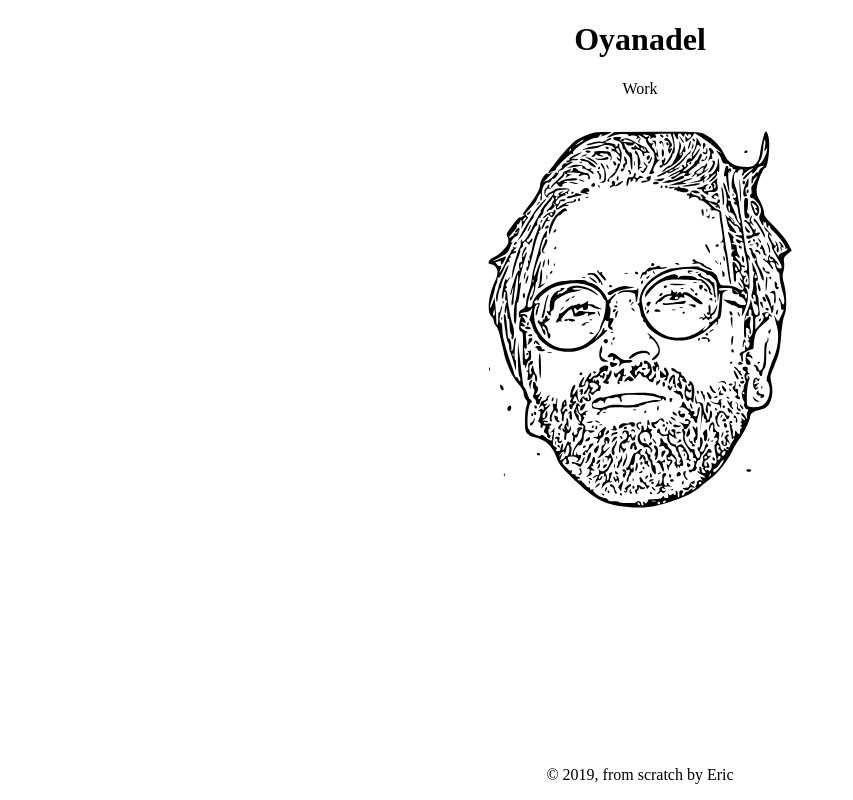
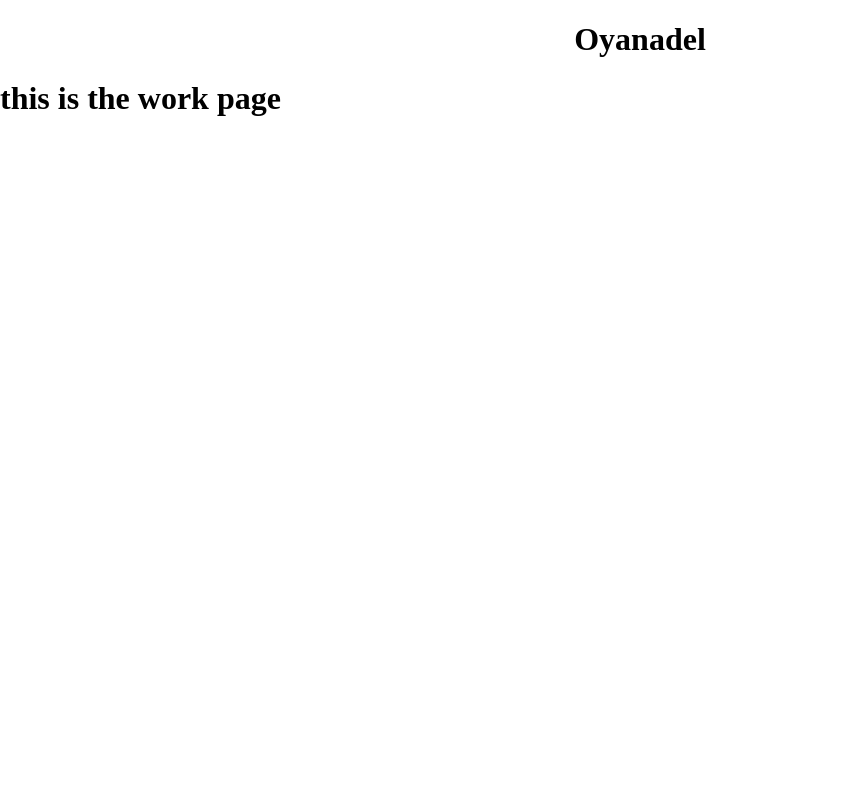
Before and after one commit to Aereli/Portfolio-React, a React (Create React App) app: page /work in a window 1280 px wide. Shown: the whole page, without its empty margins (0-853 px from the left). Built offline with nearby package versions, Linux system fonts and the light colour scheme; a web font is replaced by a local one.

Commit message:
fix links problem

```diff
--- a/src/App.js
+++ b/src/App.js
@@ -2,15 +2,21 @@ import React from 'react';
 // import logo from './logo.svg';
 import './App.css';
 import Home from './pages/home'
-// import { BrowserRouter, Switch, Route } from 'react-router-dom'
+import Work from './pages/work'
+import { BrowserRouter, Switch, Route } from 'react-router-dom'
 
 
 const App = () => {
-  return (
-    <div className="App">
-     <Home/>
+  return(
+    <div>
+      <BrowserRouter>
+        <Switch>
+          <Route exact path="/" component={Home}/>
+          <Route path="/work" component={Work}/>
+        </Switch>
+      </BrowserRouter>
     </div>
   )
 }
 
-export default App;
+export default App
--- a/src/pages/home.js
+++ b/src/pages/home.js
@@ -1,18 +1,21 @@
 import React from 'react'
-import { BrowserRouter as Router, Switch, Link, Route } from 'react-router-dom'
+import { BrowserRouter as Router} from 'react-router-dom'
 import '../stylesheets/home.css'
 import Face from '../images/face_black.svg'
+// import Work from '../pages/work'
 
 class Home extends React.Component{
   render(){
     return(
       <div>
         <Router>
-          <h1><Link to="./home.js" className="home-header">Oyanadel</Link></h1>
-          <Link to="./work.js" className="home-nav-link">Work</Link>
+
+            <h1 className="home-header"><a href ="/">Oyanadel</a></h1>
+            {/* <a><h1><NavLink to="/work">work</NavLink></h1></a> */}
+            <h1 className="home-nav-link"><a href ="/work">Work</a></h1>
         </Router>
         <div>
-          <img src={Face} alt="image" className="home-face-image" />
+          <img src={Face} alt="face" className="home-face-image" />
         </div>
         <footer className="home-footer">
             © {new Date().getFullYear()}, from scratch by Eric
--- a/src/pages/work.js
+++ b/src/pages/work.js
@@ -0,0 +1,17 @@
+import React from 'react'
+import '../stylesheets/work.css'
+
+class Work extends React.Component{
+  render(){
+    return(
+      <div>
+        <h1 className="work-header"><a href ="/">Oyanadel</a></h1>
+
+        <h1 >this is the work page</h1>
+
+      </div>
+    )
+  }
+}
+
+export default Work
--- a/src/stylesheets/home.css
+++ b/src/stylesheets/home.css
@@ -2,15 +2,16 @@
   font-family: 'Megrim', cursive;
 }
 
-.home-header{
+a{
   text-decoration: none;
   color: black;
-  /* font-family: 'Megrim', cursive; */
 }
 
-.home-nav-link{
-  text-decoration: none;
-  color: black;
+.home-header {
+  text-align: center;
+}
+
+.home-nav-link {
   text-align: center;
 }
 
--- /dev/null
+++ b/src/stylesheets/work.css
@@ -0,0 +1,4 @@
+.work-header{
+  text-align: center;
+  text-decoration: none;
+}
```
